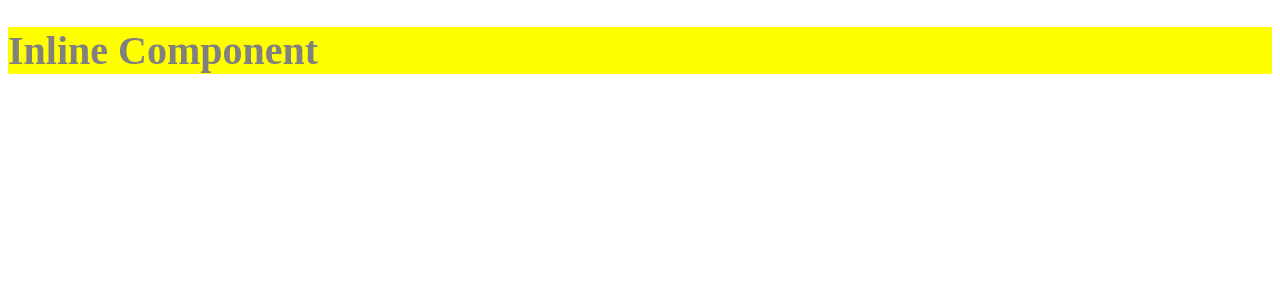
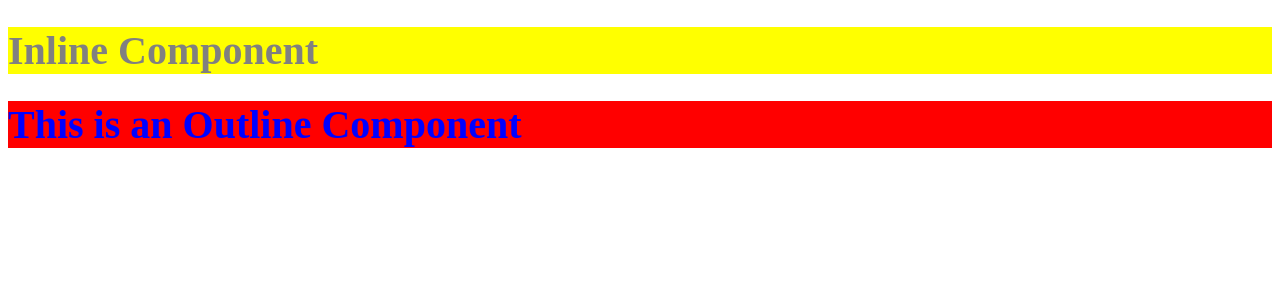
Before and after one commit to korbosit/todoapp_react, a React (Vite) app: page / in a window 1280 px wide. Shown: the top 300 px of the page. Built offline with nearby package versions, Linux system fonts and the light colour scheme.

Commit message:
#35: Todo App Part 8 CSS Modules For Styling

```diff
--- a/src/App.jsx
+++ b/src/App.jsx
@@ -1,4 +1,5 @@
 import InlineComponent from "./components/InlineComponent";
+import OutlineComponent from "./components/OutlineComponent";
 import Todo from "./components/Todo";
 
 function App() {
@@ -6,6 +7,7 @@
         <div className="App">
             {/* <Todo /> */}
             <InlineComponent />
+            <OutlineComponent />
         </div>
     );
 }
--- a/src/components/InlineComponent.jsx
+++ b/src/components/InlineComponent.jsx
@@ -1,9 +1,9 @@
-import "../css/style.css";
+import styles from "./inlinecomponents.module.css";
 
 export default function InlineComponent() {
     return (
         <div>
-            <h1 className="header">Inline Component</h1>
+            <h1 className={styles.header}>Inline Component</h1>
         </div>
     );
 }
--- /dev/null
+++ b/src/components/OutlineComponent.jsx
@@ -0,0 +1,9 @@
+import styles from "./outlinecomponent.module.css";
+
+export default function OutlineComponent() {
+    return (
+        <div>
+            <h1 className={styles.header}>This is an Outline Component</h1>
+        </div>
+    );
+}
--- /dev/null
+++ b/src/components/outlinecomponent.module.css
@@ -0,0 +1,5 @@
+.header {
+    color: blue;
+    background-color: red;
+    font-size: 40px;
+}
```
Also changed, not shown: src/components/inlinecomponents.module.css (renamed from src/css/style.css).
